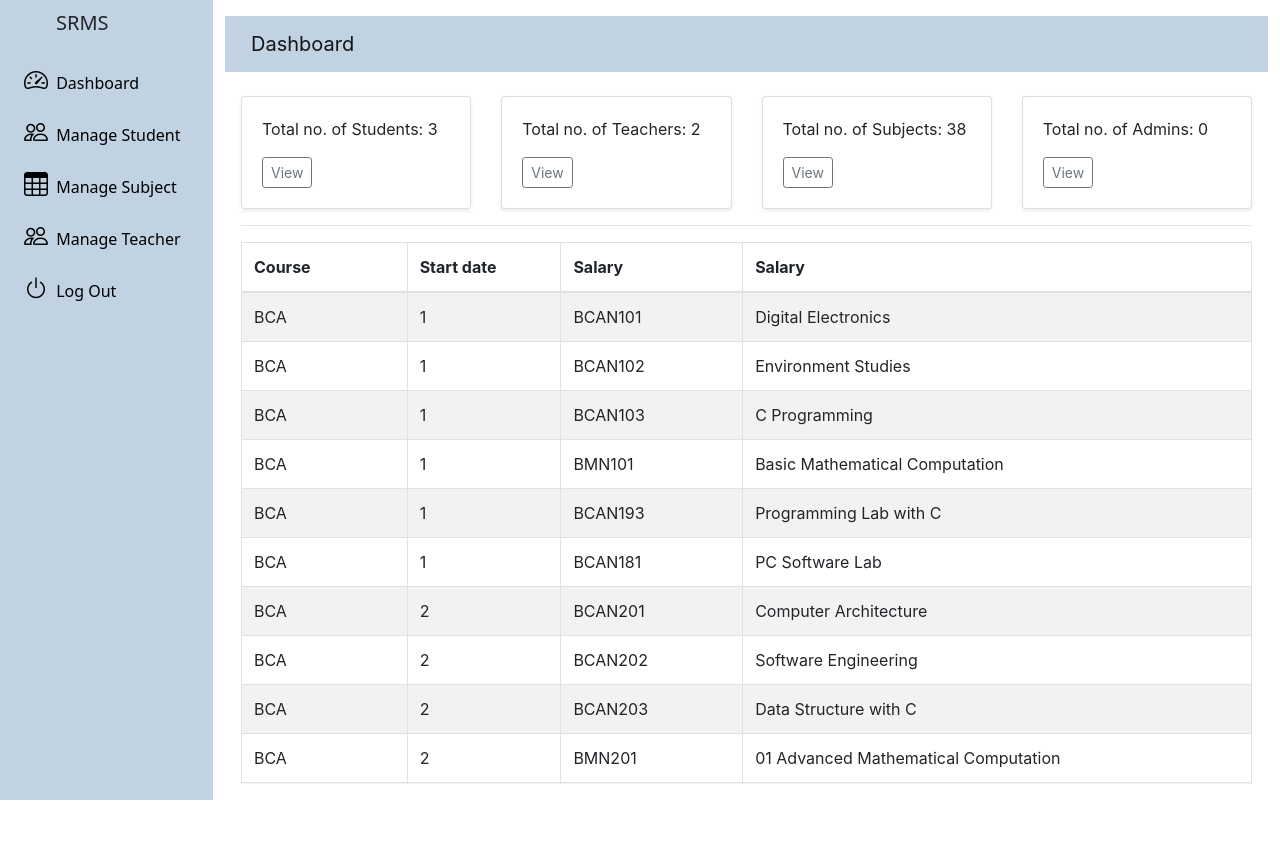
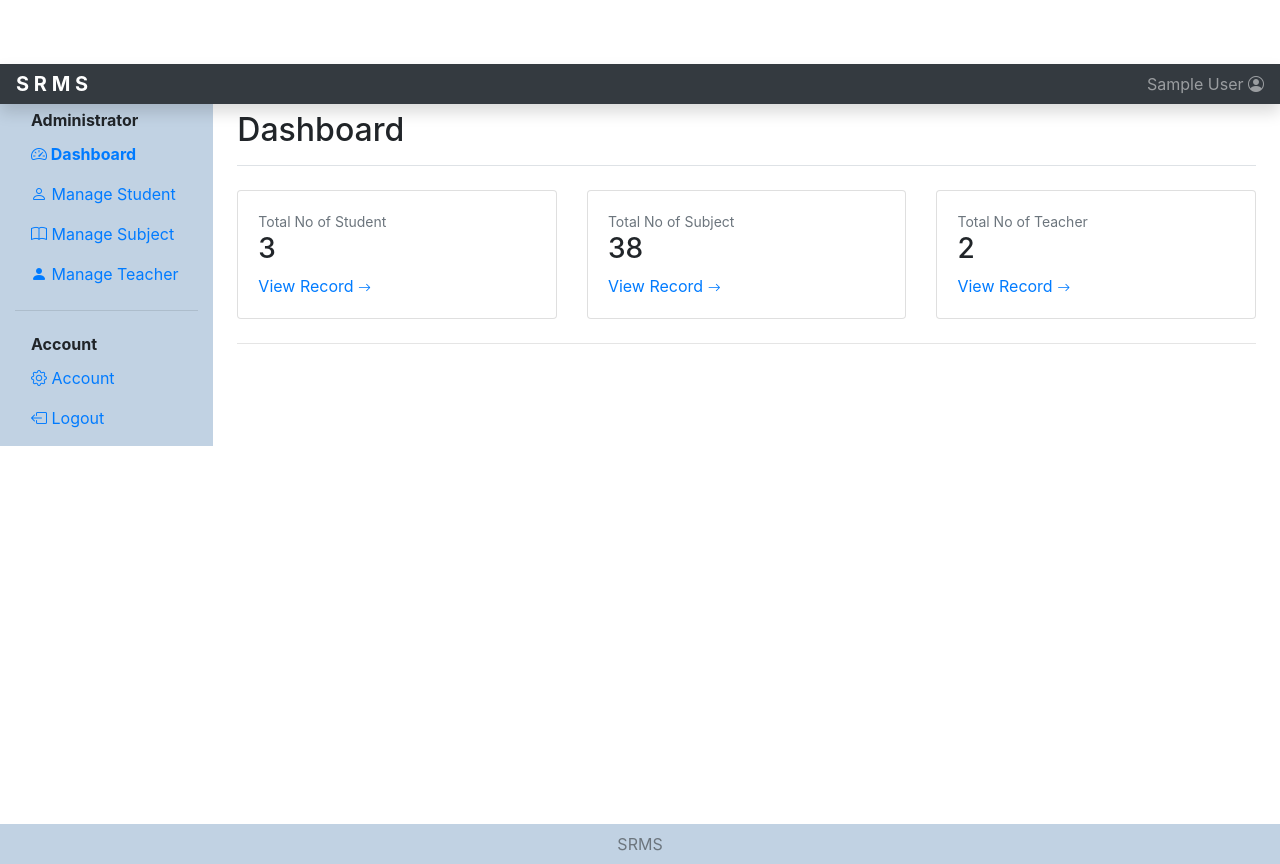
Before and after one commit to debashisda/srms, a PHP site: page /srms/admin/index.php in a window 1280 px wide. Before the commit the page ends 800 px from the top, so only its background shows below. Run offline with PHP 8.4, Linux system fonts and the light colour scheme; the visitor is signed in with stand-in values (Sample User, id 1); data comes from the database, SQL or seed files in the repository; data that the repository does not hold is empty; some libraries are stand-ins or nearby versions.

Commit message:
New Design

```diff
--- a/admin/index.php
+++ b/admin/index.php
@@ -2,64 +2,53 @@
    error_reporting(0);
    session_start();
    if (!isset($_SESSION['state2'])) header('location:../logout.php');
+
+   include_once("../common/super_common.php");
+   $stu = mysqli_fetch_assoc(mysqli_query($con,'SELECT count(*) from stu_details;'))['count(*)'];
+   $tch = mysqli_fetch_assoc(mysqli_query($con,'SELECT count(*) from tch_details;'))['count(*)'];
+   $sub = mysqli_fetch_assoc(mysqli_query($con,'SELECT count(*) from subjects;   '))['count(*)'];
+   $adm = mysqli_fetch_assoc(mysqli_query($con,'SELECT count(*) from adm_details;'))['count(*)'];
+
+   $col = mysqli_query($con,"select * from subjects");
+   mysqli_close($con);
+   $arr = ['Student','Subject','Teacher'];
+   $arr2 = [$stu,$sub,$tch];
 ?>
-<!DOCTYPE html>
-<html>
+<!doctype html>
+<html lang="en" class="h-100">
    <head>
       <meta charset="utf-8">
-    <meta name="viewport" content="width=device-width, initial-scale=1">
-    <title>SRMS | Admin</title>
-    <link rel="stylesheet" href="https://cdn.jsdelivr.net/npm/bootstrap@5.0.2/dist/css/bootstrap.min.css">
+      <meta name="viewport" content="width=device-width, initial-scale=1, shrink-to-fit=no">
+      <meta name="description" content="">
+      <title>Dashboard</title>
+      <link rel="stylesheet" href="https://getbootstrap.com/docs/4.6/dist/css/bootstrap.min.css">
       <link rel="stylesheet" href="https://cdn.jsdelivr.net/npm/bootstrap-icons@1.3.0/font/bootstrap-icons.css">
-    <style>.bg-light{background-color: #c1d2e3 !important;}a{color: #000;}.nav-link{color: #000;}</style>
+      <link rel="stylesheet" type="text/css" href="../css/admin.css">
    </head>
-<body>
+   <body class="d-flex flex-column h-100">
+      <?php include_once("../common/topbar.php");?>
       <div class="container-fluid">
-    <div class="row flex-nowrap">
-        <div class="col-auto col-md-3 col-xl-2 px-sm-2 px-0 bg-light">
-            <div class="d-flex flex-column align-items-center align-items-sm-start px-3 pt-2 min-vh-100">
-                <ul class="ul">
-                    <span class="fs-5 d-none d-sm-inline">SRMS</span>
-                </ul>
-                <ul class="nav nav-pills flex-column mb-sm-auto mb-0 align-items-center align-items-sm-start" id="menu">
-                    <li>
-                        <a href="dashboard.php" class="nav-link px-0 align-middle" target="content">
-                            <i class="fs-4 bi-speedometer2"></i>
-                            <span class="ms-1 d-none d-sm-inline">Dashboard</span>
-                        </a>
-                    </li>
-                    <li>
-                        <a href="student.php" class="nav-link px-0 align-middle" target="content">
-                            <i class="fs-4 bi-people"></i>
-                            <span class="ms-1 d-none d-sm-inline">Manage Student</span>
-                        </a>
-                    </li>
-                    <li>
-                        <a href="subject.php" class="nav-link px-0 align-middle" target="content">
-                            <i class="fs-4 bi-table"></i>
-                            <span class="ms-1 d-none d-sm-inline">Manage Subject</span>
-                        </a>
-                    </li>
-                    <li>
-                        <a href="teacher.php" class="nav-link px-0 align-middle" target="content">
-                            <i class="fs-4 bi-people"></i>
-                            <span class="ms-1 d-none d-sm-inline">Manage Teacher</span>
-                        </a>
-                    </li>
-                    <li>
-                        <a href="../logout.php" class="nav-link px-0 align-middle">
-                            <i class="fs-4 bi-power"></i>
-                            <span class="ms-1 d-none d-sm-inline">Log Out</span>
-                        </a>
-                    </li>
-                </ul>
+         <div class="row">
+            <?php include_once("sidebar.php");?>
+            <main role="main" class="col-md-9 ml-sm-auto col-lg-10 px-md-4">
+               <div class="d-flex justify-content-between flex-wrap flex-md-nowrap align-items-center pt-3 pb-2 mb-3 border-bottom">
+                  <h1 class="h2">Dashboard</h1>
+               </div>
+               <div class="row"><?php for($i=0; $i<count($arr); $i++){echo '
+                  <div class="col-lg-4 mb-2 mt-2">
+                     <div class="card h-100 border-start-lg border-start-primary">
+                        <div class="card-body">
+                           <div class="small text-muted">Total No of '.$arr[$i].'</div>
+                           <div class="h3">'.$arr2[$i].'</div>
+                           <a  href="'.strtolower($arr[$i]).'.php'.'">View Record <i class="bi bi-arrow-right" style="font-size:13px"></i></a>
                         </div>
                      </div>
-        <div class="col py-3">
-            <iframe src="dashboard.php" name="content"  style="height: 100%;width: 100%;"></iframe>
+                  </div>';}?>
+               </div>
+               <hr>
+            </main>
          </div>
       </div>
-</div>
-    <script src="https://cdn.jsdelivr.net/npm/bootstrap@5.0.2/dist/js/bootstrap.bundle.min.js"></script>
+      <?php include('../common/footer.php');?>
    </body>
 </html>
```
Lines whose indentation alone changed are shown as unchanged.
